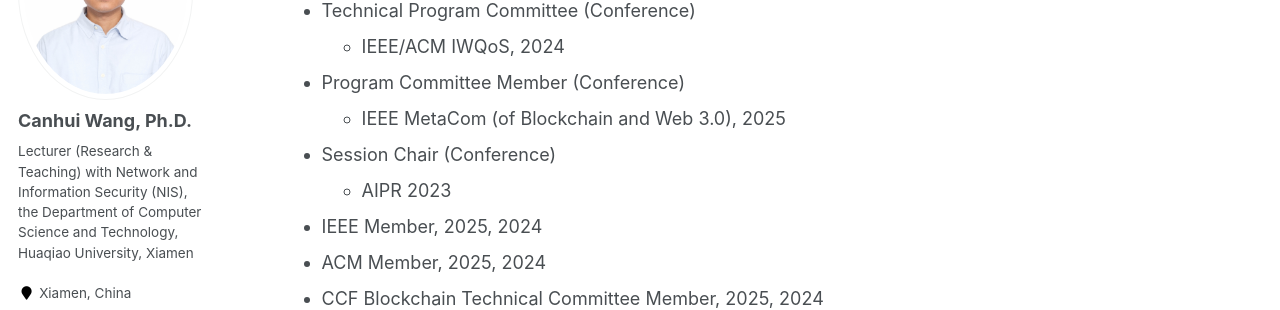
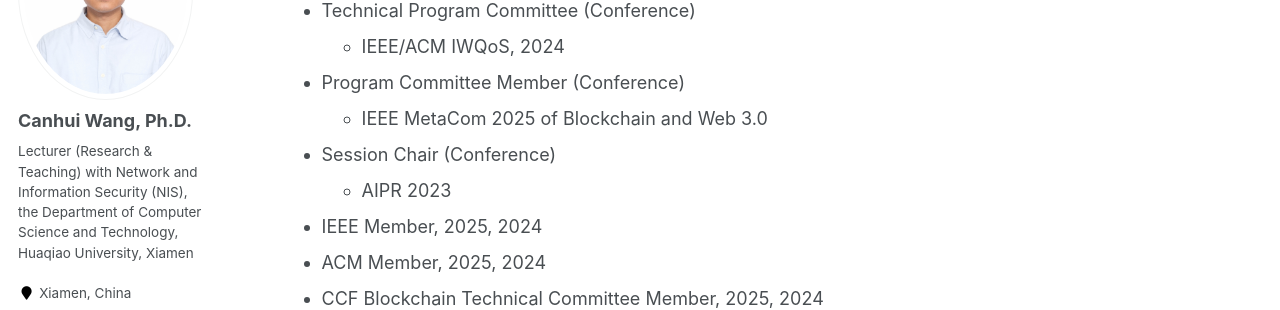
Before and after one commit to Canhui/canhui.github.io, a Jekyll site: the page built from _pages/about.md, in a window 1280 px wide and 900 px high, scrolled down 1593 px. Shown: the part 152-462 px from the top of the window. Built offline with Jekyll 4.4.1, drawn with Linux system fonts in a browser that asks for light colours.

```diff
--- a/_pages/about.md
+++ b/_pages/about.md
@@ -45,7 +45,7 @@ Professional service
 * Technical Program Committee (Conference)
   * IEEE/ACM IWQoS, 2024
 * Program Committee Member (Conference)
-  * IEEE MetaCom (of Blockchain and Web 3.0), 2025
+  * IEEE MetaCom 2025 of Blockchain and Web 3.0
 * Session Chair (Conference)
   * AIPR 2023
 * IEEE Member, 2025, 2024
```
